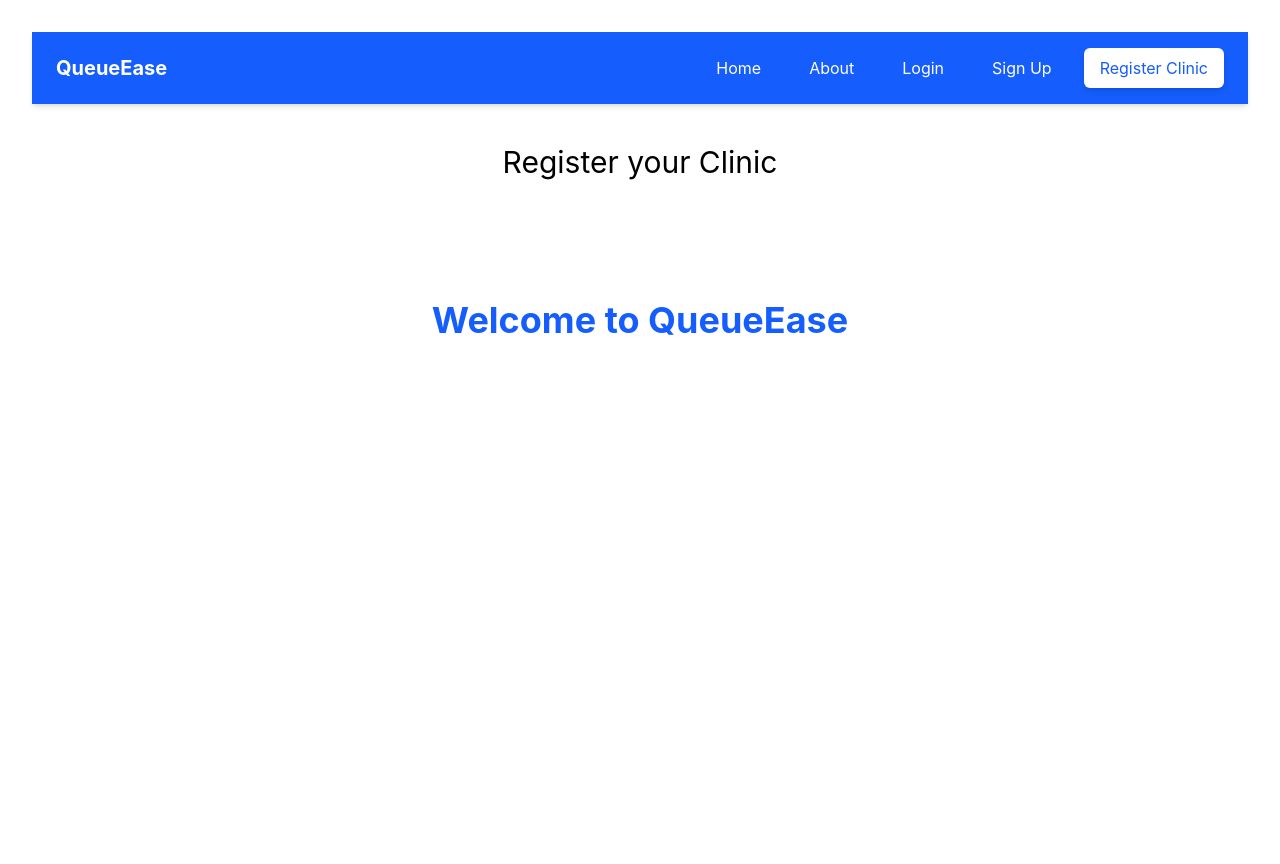
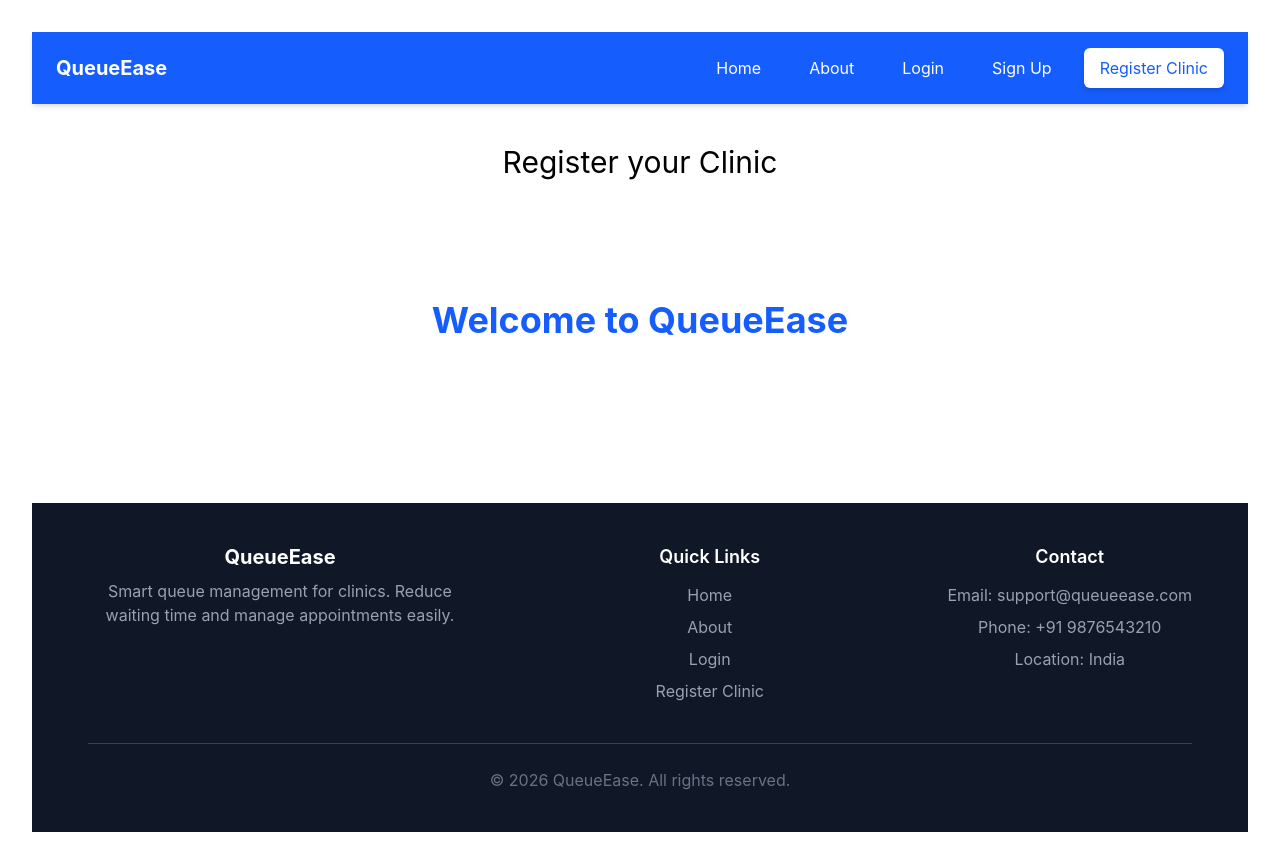
Before and after one commit to Amritraj04-creator/QueueEase, a React app: page /register-clinic in a window 1280 px wide. Before the commit the page ends 800 px from the top, so only its background shows below. Built offline with nearby package versions, Linux system fonts and the light colour scheme; the HTML template or start-up script is replaced by a standard one.

Commit message:
added the footer with grow

```diff
--- a/src/App.jsx
+++ b/src/App.jsx
@@ -7,11 +7,14 @@ import About from "./pages/About"
 import Login from "./pages/Login"
 import Signup from "./pages/Signup"
 import RegisterClinic from "./pages/RegisterClinic"
+import Footer from "./components/Footer"
 
 function App() {
   return (
     <>
+    <div className="flex flex-col min-h-screen">
     <Navbar />
+    <main className="grow">
      <Routes>
         <Route path="/" element={<Home />} />
         <Route path="/about" element={<About />} />
@@ -24,6 +27,9 @@ function App() {
         Welcome to QueueEase
       </h1>
     </div>
+    </main>
+    <Footer />
+    </div>
     </>
   )
 }
--- a/src/components/Footer.jsx
+++ b/src/components/Footer.jsx
@@ -0,0 +1,69 @@
+import { Link } from "react-router-dom"
+
+function Footer() {
+  return (
+    <footer className="bg-gray-900 text-white">
+
+      {/* Main footer container */}
+      <div className="max-w-6xl mx-auto px-6 py-10">
+
+        {/* Footer sections */}
+        <div className="flex justify-between flex-wrap gap-8">
+
+          {/* Brand Section */}
+          <div className="max-w-sm">
+            <h2 className="text-xl font-bold mb-2">QueueEase</h2>
+            <p className="text-gray-400">
+              Smart queue management for clinics.
+              Reduce waiting time and manage appointments easily.
+            </p>
+          </div>
+
+          {/* Quick Links */}
+          <div>
+            <h3 className="text-lg font-semibold mb-3">Quick Links</h3>
+            <div className="flex flex-col space-y-2 text-gray-400">
+
+              <Link to="/" className="hover:text-white transition">
+                Home
+              </Link>
+
+              <Link to="/about" className="hover:text-white transition">
+                About
+              </Link>
+
+              <Link to="/login" className="hover:text-white transition">
+                Login
+              </Link>
+
+              <Link to="/register-clinic" className="hover:text-white transition">
+                Register Clinic
+              </Link>
+
+            </div>
+          </div>
+
+          {/* Contact Section */}
+          <div>
+            <h3 className="text-lg font-semibold mb-3">Contact</h3>
+            <div className="text-gray-400 space-y-2">
+              <p>Email: support@queueease.com</p>
+              <p>Phone: +91 9876543210</p>
+              <p>Location: India</p>
+            </div>
+          </div>
+
+        </div>
+
+        {/* Bottom copyright */}
+        <div className="border-t border-gray-700 mt-10 pt-6 text-center text-gray-500">
+          © {new Date().getFullYear()} QueueEase. All rights reserved.
+        </div>
+
+      </div>
+
+    </footer>
+  )
+}
+
+export default Footer
```
